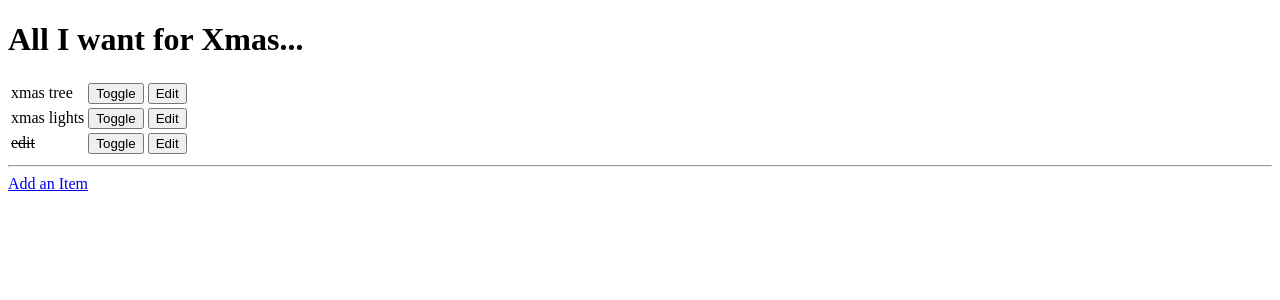
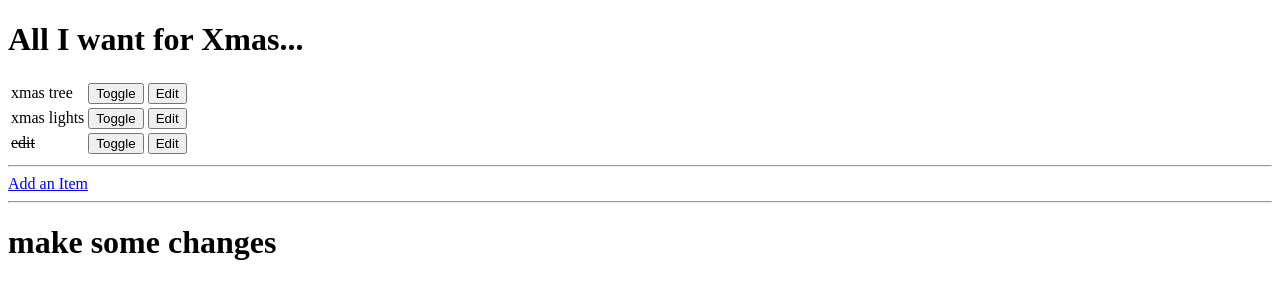
Before and after one commit to cozmaoanna/xmaswishlist, a Django app: page / in a window 1280 px wide. Shown: the top 300 px of the page. Run offline with Django 3.2, Linux system fonts and the light colour scheme; data comes from the database, SQL or seed files in the repository.

Commit message:
heroku see if it worked

```diff
--- a/xmaswishlistitem/templates/index.html
+++ b/xmaswishlistitem/templates/index.html
@@ -37,7 +37,9 @@
 
     <a href="add">Add an Item</a>
 
+    <hr>
 
+    <h1> make some changes </h1>
 
 </body>
 </html>
```
